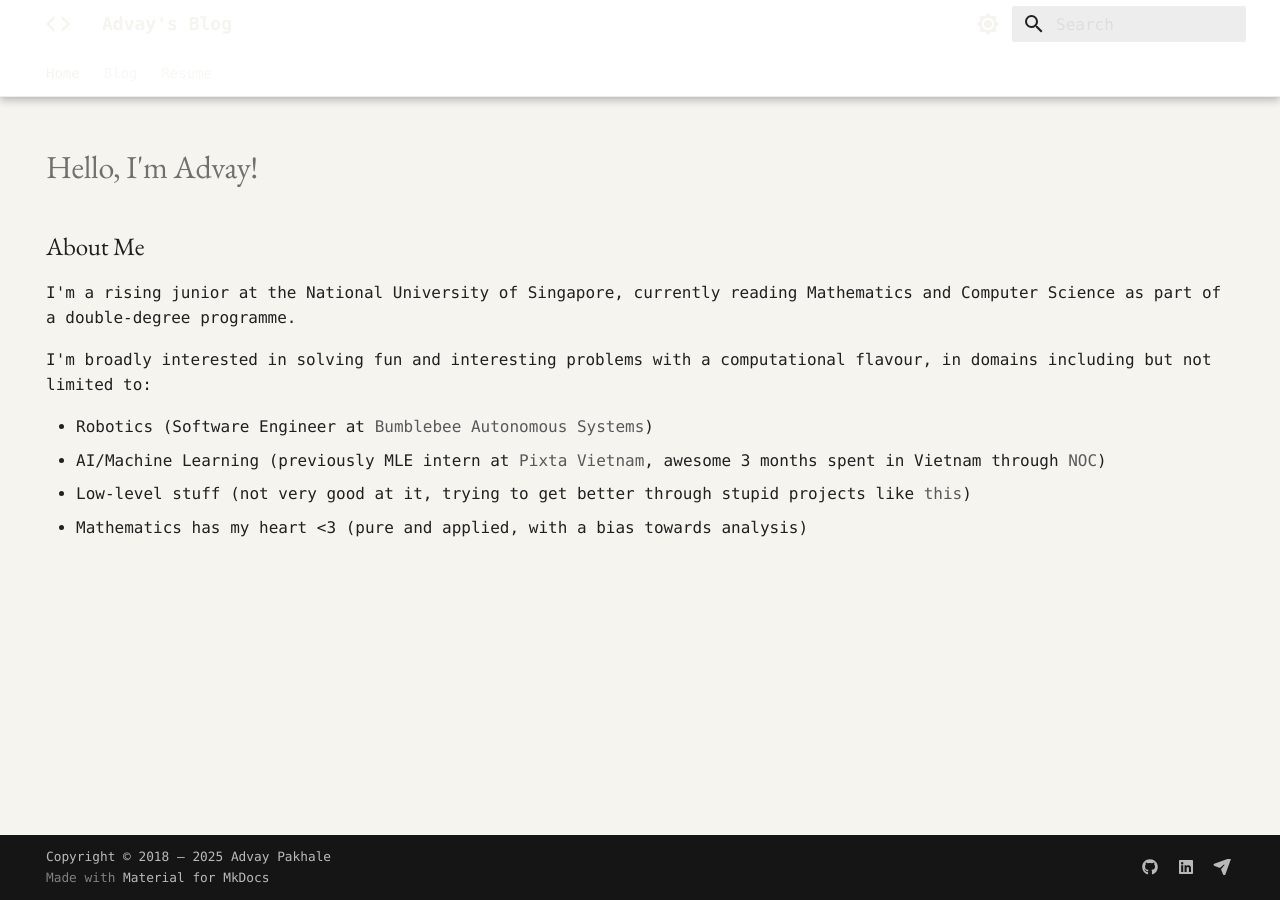
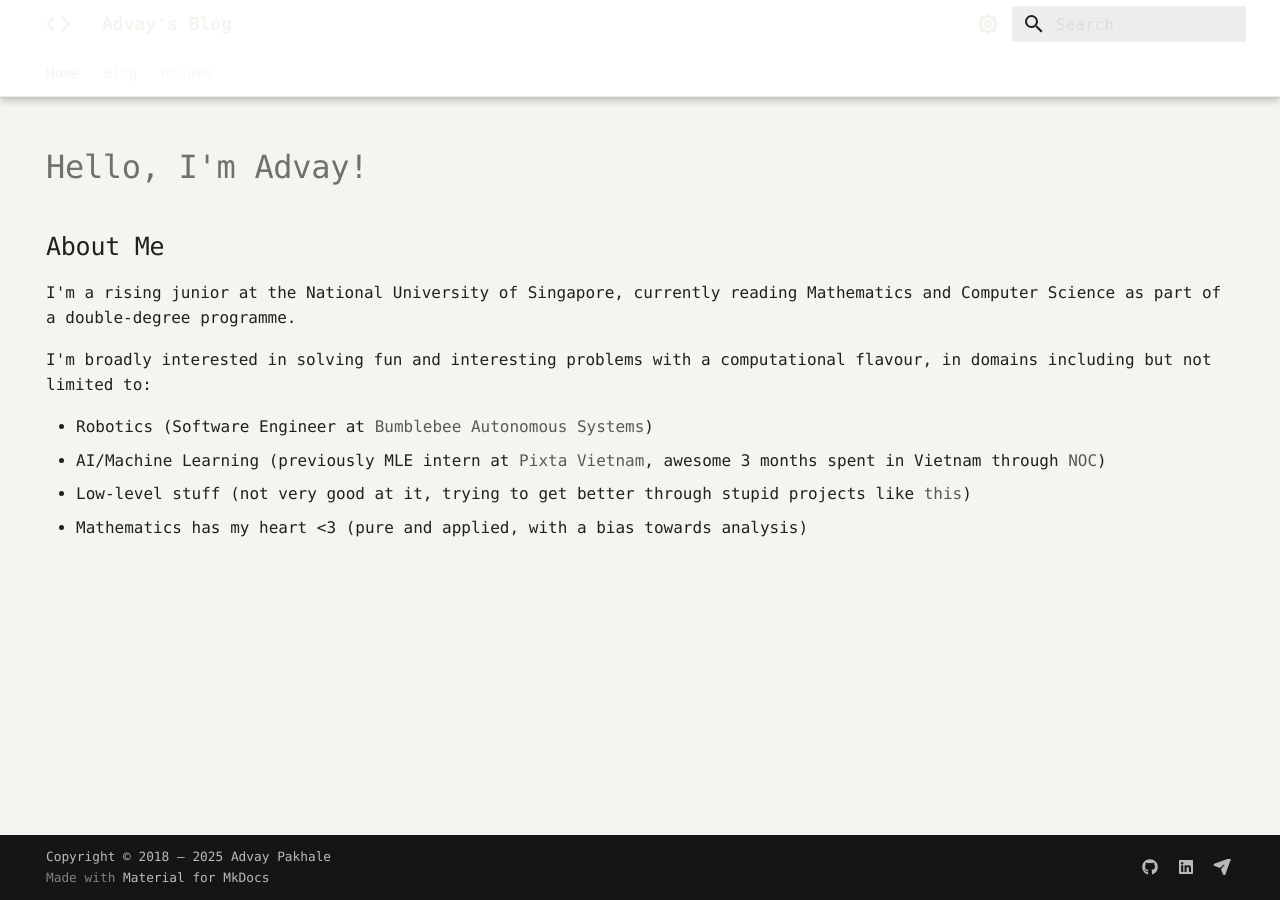
Before and after one commit to advaypakhale/advaypakhale.github.io, an MkDocs documentation site: the page built from docs/index.md, in a window 1280 px wide. Built offline with MkDocs 1.6.1 and Material for MkDocs 9.7.7, drawn with Linux system fonts in a browser that asks for light colours.

Commit message:
style: remove Garamond from headings — pi.website uses monospace throughout
Co-Authored-By: Claude Sonnet 4.6 <noreply@anthropic.com>

```diff
--- a/docs/stylesheets/extra.css
+++ b/docs/stylesheets/extra.css
@@ -1,5 +1,3 @@
-@import url('https://fonts.googleapis.com/css2?family=EB+Garamond:ital,wght@0,400;0,500;1,400&display=swap');
-
 :root {
   --md-text-font: ui-monospace, SFMono-Regular, Menlo, Monaco, Consolas, "Liberation Mono", "Courier New", monospace;
 }
@@ -16,10 +14,3 @@
   --md-accent-fg-color: #403E37;
   --md-accent-fg-color--transparent: rgba(64, 62, 55, 0.1);
 }
-
-/* Serif for h1/h2 in content (mirrors pi.website's Signifier usage) */
-.md-typeset h1,
-.md-typeset h2 {
-  font-family: 'EB Garamond', Georgia, serif;
-  font-weight: 400;
-}
```
